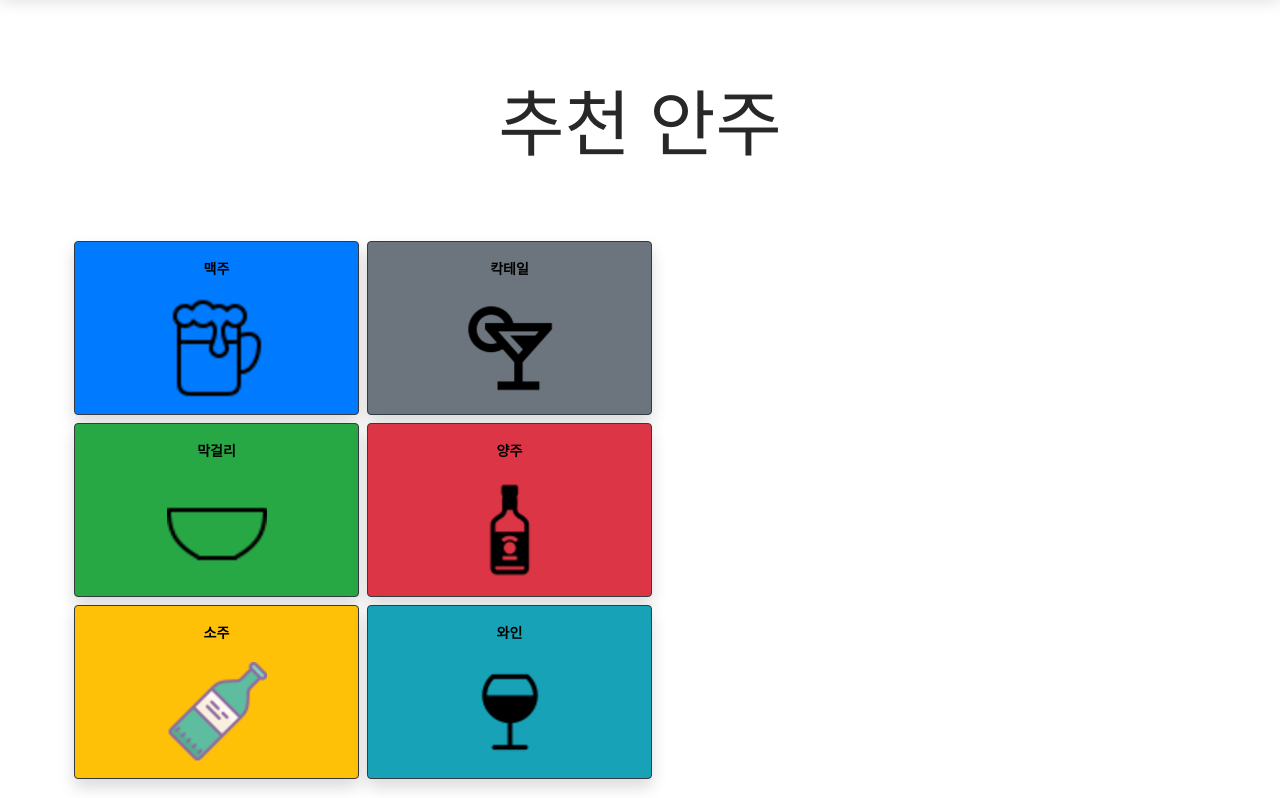
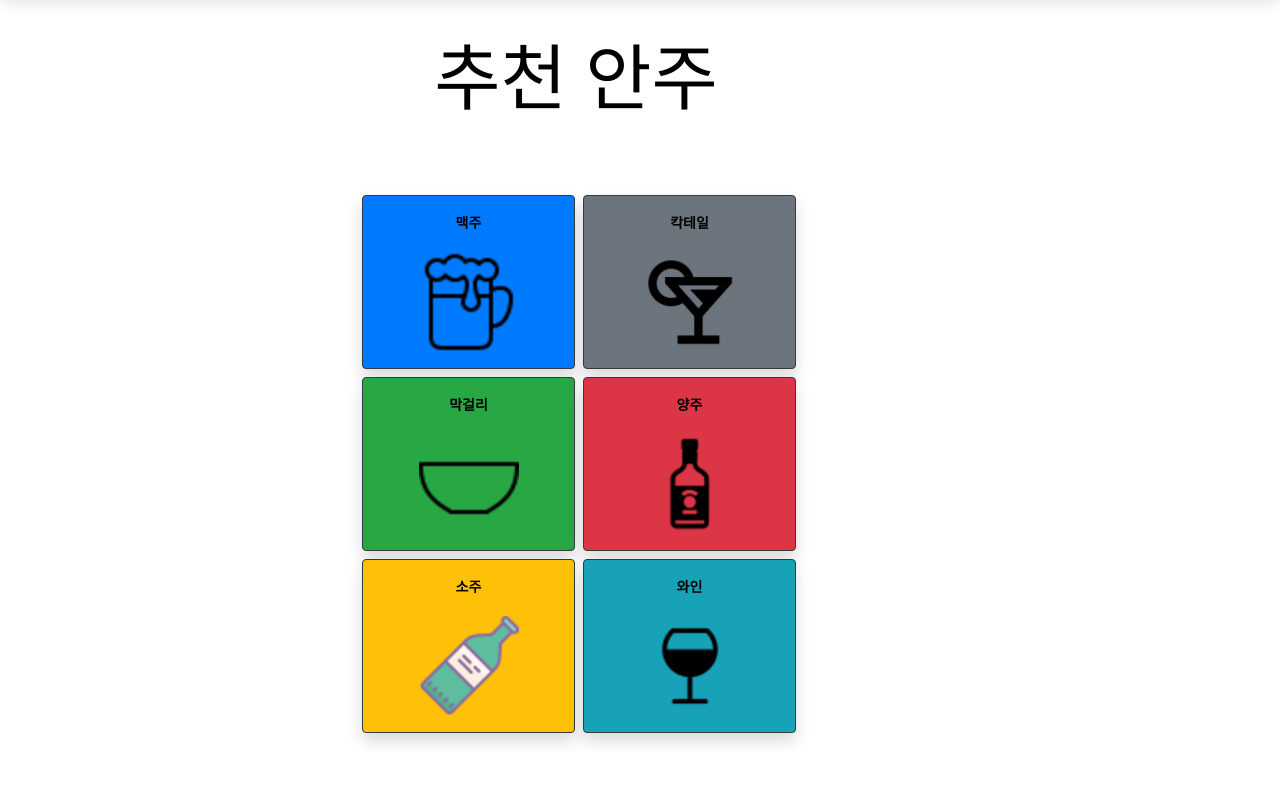
Before and after one commit to Yunjinho/soolmate, a Django app: template firstapp/templates/snacks.html in a window 1280 px wide. Shown: the part 125-923 px from the top of the page. After the commit the page ends 869 px from the top, so only its background shows below. Run offline with Django 3.2, Linux system fonts and the light colour scheme; the template is opened without the code that fills it, so the values that code supplies are empty; some libraries are stand-ins or nearby versions.

Commit message:
snacks page 수정

```diff
--- a/firstapp/templates/snacks.html
+++ b/firstapp/templates/snacks.html
@@ -39,6 +39,9 @@ $('#exampleModal').on('show.bs.modal', function (event) {
         }
         .col-lg-12, .navbar{
           height:75px;
+        }
+        .maintext{
+          margin-right:8rem;
         }
     </style>
 </head>
@@ -111,16 +114,13 @@ $('#exampleModal').on('show.bs.modal', function (event) {
 
 
 
+<br><br><br><br><br><br><br>
 
-<br><br><br><br><br><br><br><br><br>
-
-<h1 class="container d-flex justify-content-center">
-    추천 안주
-</h1>
-<br><br>
+<h1 class="maintext text-center">추천 안주</h1><br><br>
 <!-- 상세페이지 시작 -->
 
-<div class="container" id="primary">
+<div class="container d-flex justify-content-end" id="primary">
+
   <div class="row align-items-center">
     <div class="p-3 m-1 col-6 col-sm-3 bg-primary border border-dark shadow rounded" id="box" data-toggle="modal" data-target=".beer-modal-xl">
         <p class="text-center  font-weight-bold">
```
